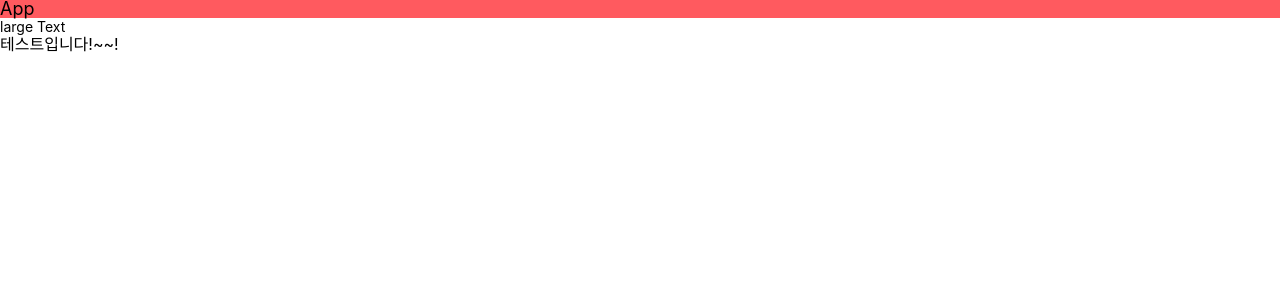
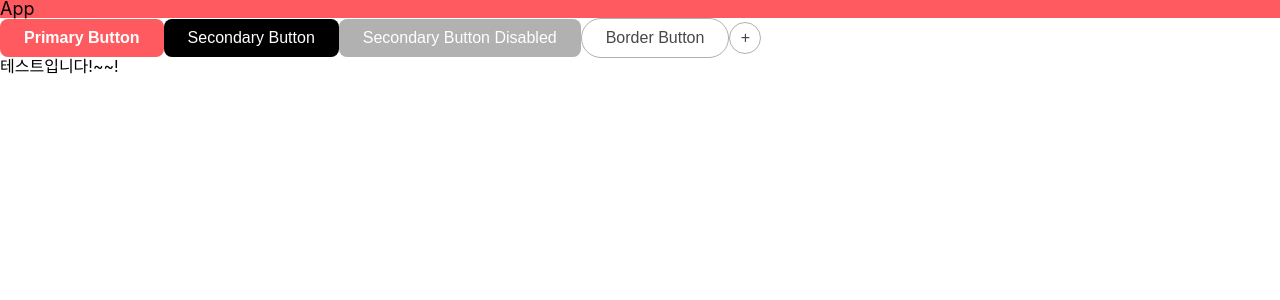
Before and after one commit to codesquad-member-2020/airbnb-09, a React app in the folder FE/: page / in a window 1280 px wide. Shown: the top 300 px of the page. Built offline with nearby package versions, Linux system fonts and the light colour scheme.

Commit message:
[#3] Feat : Button 스타일 컴포넌트 제작
- App.jsx 에서 테스트
- primary/secondary/rounded/circular/bordered 타입을 가짐

```diff
--- a/FE/src/App.jsx
+++ b/FE/src/App.jsx
@@ -3,6 +3,7 @@ import styled, { ThemeProvider } from "styled-components";
 import GlobalStyle from "Styles/GlobalStyle";
 import theme from "Styles/theme";
 import Text from "Styles/Text";
+import Button from "Styles/Button";
 import Test from "Components/Test";
 
 const App = () => {
@@ -10,7 +11,23 @@ const App = () => {
     <ThemeProvider theme={theme}>
       <GlobalStyle />
       <StyledDiv>App</StyledDiv>
-      <Text fontSize="sm">large Text</Text>
+      <Button primary>
+        <Text fontSize="md" fontWeight="bold">
+          Primary Button
+        </Text>
+      </Button>
+      <Button secondary>
+        <Text fontSize="md">Secondary Button</Text>
+      </Button>
+      <Button secondary disabled>
+        <Text fontSize="md">Secondary Button Disabled</Text>
+      </Button>
+      <Button rounded bordered>
+        <Text fontSize="md">Border Button</Text>
+      </Button>
+      <Button circular bordered>
+        <Text fontSize="md">+</Text>
+      </Button>
       <Test />
     </ThemeProvider>
   );
--- /dev/null
+++ b/FE/src/styles/Button.js
@@ -0,0 +1,55 @@
+import styled, { css } from "styled-components";
+
+const Button = styled.button`
+  position: relative;
+  text-align: center;
+  border: none;
+  outline: none;
+  pointer-events: ${props => (props.disabled ? "none" : "auto")};
+  cursor: ${props => (props.disabled ? "not-allowed" : "pointer")};
+  opacity: ${props => (props.disabled ? 0.3 : 1)};
+  background-color: ${props => props.theme.colors.white};
+  color: ${props => props.theme.colors[props.color] || props.theme.colors.gray2};
+  border-radius: ${props => props.theme.spacing.xsm};
+  padding: ${props => props.theme.spacing.xsm} ${props => props.theme.spacing.base};
+
+  ${props =>
+    props.bordered &&
+    css`
+      border: 1px solid ${props.theme.colors.gray4};
+      &:hover {
+        border: 1px solid ${props.theme.colors.gray1};
+      }
+    `}
+
+  ${props => {
+    if (props.primary) {
+      return css`
+        background-color: ${props.theme.colors.pink};
+        color: ${props.theme.colors.white};
+      `;
+    }
+    if (props.secondary) {
+      return css`
+        background-color: ${props.theme.colors.black};
+        color: ${props.theme.colors.white};
+      `;
+    }
+    if (props.rounded) {
+      return css`
+        border-radius: ${props.theme.spacing.base};
+      `;
+    }
+    if (props.circular) {
+      return css`
+        padding: 0;
+        width: ${props.theme.spacing.lg};
+        height: ${props.theme.spacing.lg};
+        border-radius: 50%;
+      `;
+    }
+    return css``;
+  }};
+`;
+
+export default Button;
```
